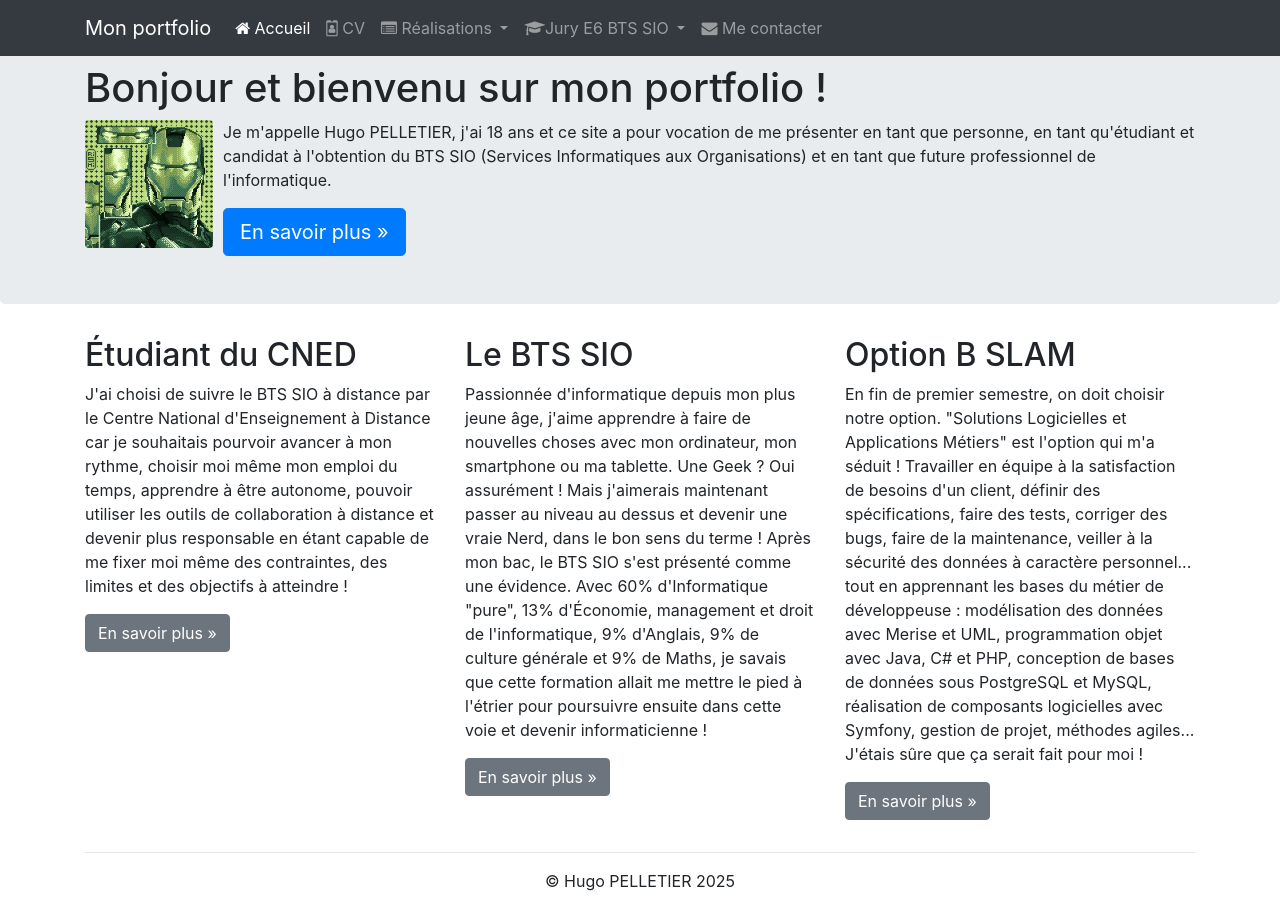
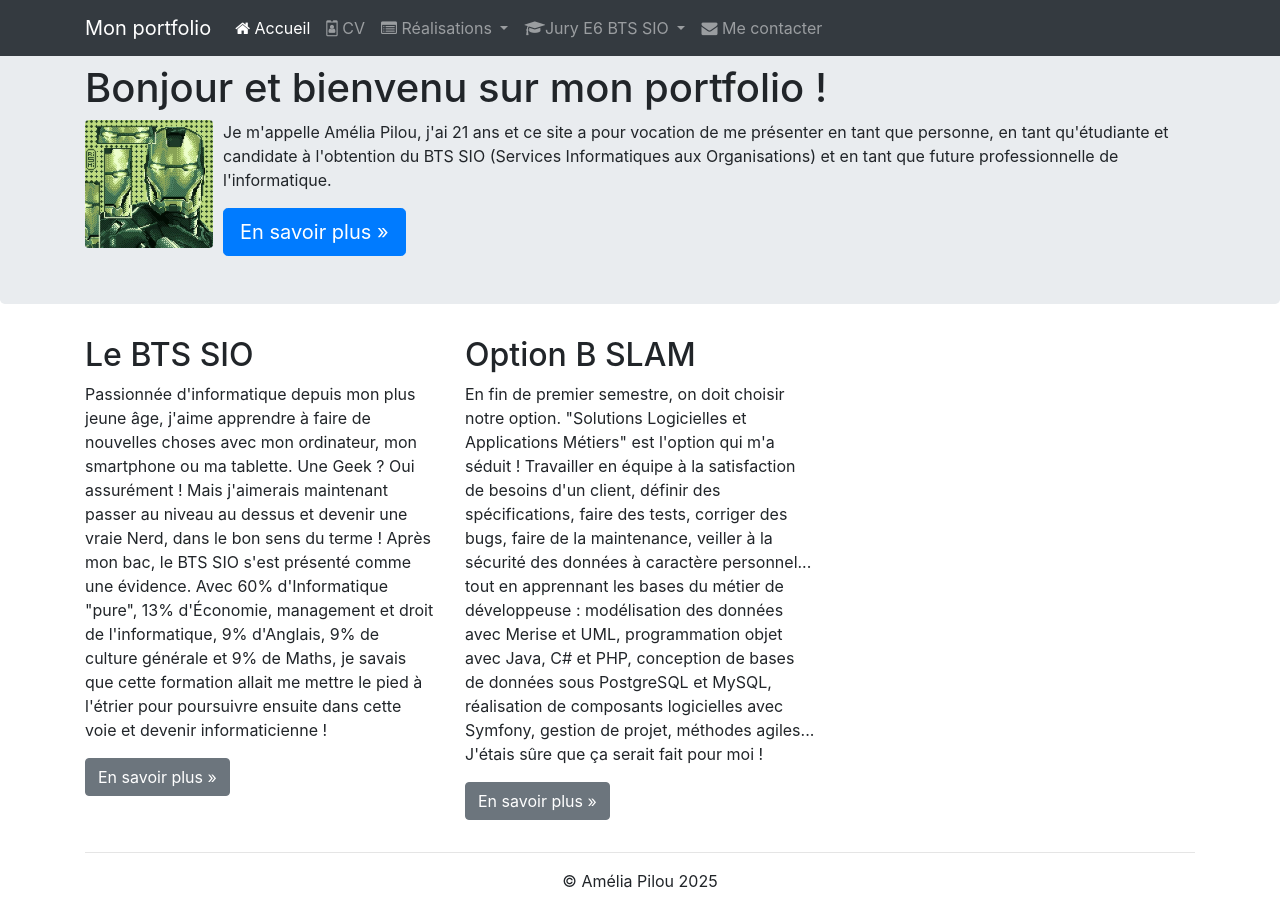
Before and after one commit to HugoPelletie/hugopelletier.github.io, a plain HTML site: page index.html in a window 1280 px wide. Drawn offline with nearby package versions, Linux system fonts and the light colour scheme; files that its build step writes are made by us from their sources; files whose address does not match are found by name.

Commit message:
new portfolio

```diff
--- a/index.html
+++ b/index.html
@@ -4,13 +4,13 @@
         <!-- Required meta tags -->
         <meta charset="utf-8">
         <meta name="viewport" content="width=device-width, initial-scale=1, shrink-to-fit=no">
-        <meta name="description" content="Portfolio d’Amélia Pilou - BTS SIO SLAM">
-        <meta name="author" content="Amélia Pilou">
+        <meta name="description" content="Portfolio hugo PELLETIER - BTS SIO SLAM">
+        <meta name="author" content="hugo PELLETEIR">
 
         <!-- Bootstrap CSS -->
         <link rel="stylesheet" href="https://cdn.jsdelivr.net/npm/bootstrap@4.6.0/dist/css/bootstrap.min.css" integrity="sha384-B0vP5xmATw1+K9KRQjQERJvTumQW0nPEzvF6L/Z6nronJ3oUOFUFpCjEUQouq2+l" crossorigin="anonymous">
 
-        <title>Portfolio d'Hugo (BTS SIO 2025)</title>
+        <title>Portfolio d'Amélia Pilou (BTS SIO 2022)</title>
         <link rel="icon" href="favicon.ico">
         <link href="https://maxcdn.bootstrapcdn.com/font-awesome/4.7.0/css/font-awesome.min.css"
               rel="stylesheet">
@@ -80,10 +80,10 @@
                 <h1>Bonjour et bienvenu sur mon portfolio !</h1>
                 <p>
                     <img id="maPhoto" class="float-left rounded" src="images/AmeliaPilou.jpg"
-                         alt="Ma photo d'identité">Je m'appelle Hugo PELLETIER, j'ai 18 ans et ce site a pour
-                    vocation de me présenter en tant que personne, en tant qu'étudiant
-                    et candidat à l'obtention du BTS SIO (Services Informatiques
-                    aux Organisations) et en tant que future professionnel de l'informatique.
+                         alt="Ma photo d'identité">Je m'appelle Amélia Pilou, j'ai 21 ans et ce site a pour
+                    vocation de me présenter en tant que personne, en tant qu'étudiante
+                    et candidate à l'obtention du BTS SIO (Services Informatiques
+                    aux Organisations) et en tant que future professionnelle de l'informatique.
                 </p>
                 <p><a class="btn btn-primary btn-lg" href="pages/cv.html" role="button">En savoir plus »</a></p>
             </div>
@@ -91,18 +91,7 @@
         <footer>
             <div class="container">
                 <div class="row">
-                    <div class="col-lg-4">
-                        <h2>Étudiant du CNED</h2>
-                        <p>J'ai choisi de suivre le BTS SIO à distance par le Centre National
-                            d'Enseignement à Distance car je souhaitais pourvoir avancer
-                            à mon rythme, choisir moi même mon emploi du temps, apprendre
-                            à être autonome, pouvoir utiliser les outils de collaboration
-                            à distance et devenir plus responsable en étant capable de me
-                            fixer moi même des contraintes, des limites et des objectifs à
-                            atteindre !</p>
-                        <p><a class="btn btn-secondary" href="http://www.cned.fr" target="_blank" role="button">En savoir plus »</a></p>
-                    </div>
-                    <div class="col-lg-4">
+                     <div class="col-lg-4">
                         <h2>Le BTS SIO</h2>
                         <p>Passionnée d'informatique depuis mon plus jeune âge, j'aime
                             apprendre à faire de nouvelles choses avec mon ordinateur, mon smartphone
@@ -133,7 +122,7 @@
                     </div>
                 </div>
                 <hr>
-                <p class="text-center" id="copyright">© Hugo PELLETIER 2025</p>
+                <p class="text-center" id="copyright">© Amélia Pilou 2025</p>
             </div>
         </footer>
 
```
Also changed, not shown: HugoPelletier.jpg (added), favicon.ico, 1 other file.
